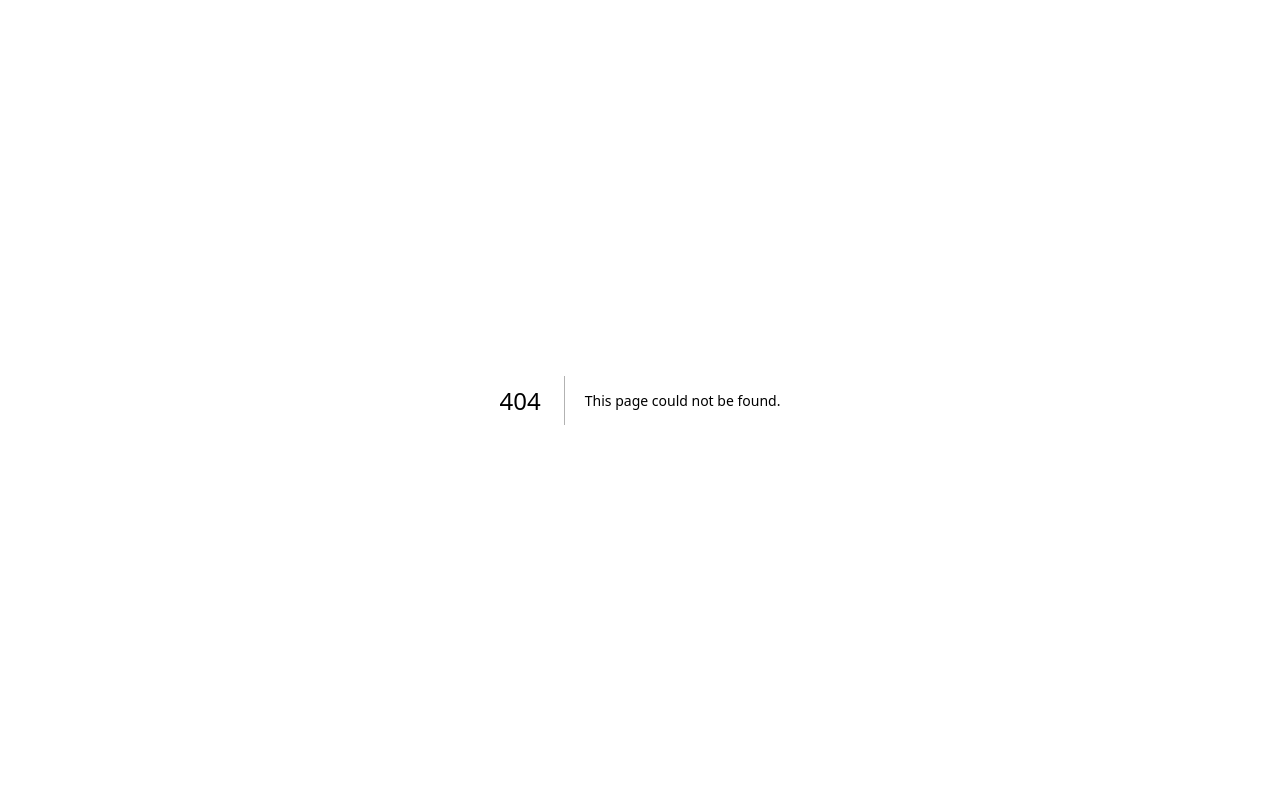
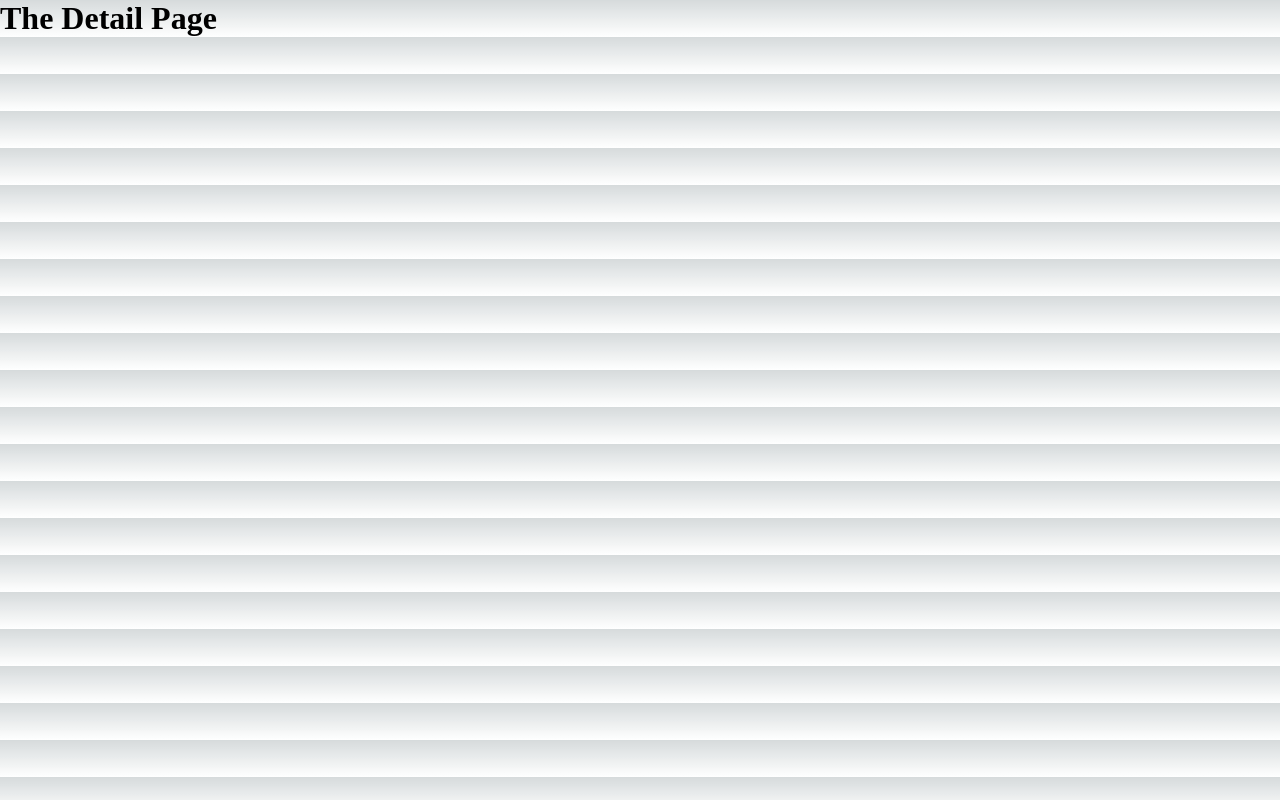
Before and after one commit to abhimax/next-js-meetups-app, a Next.js app: page /news/something-important in a window 1280 px wide. Before the commit this address had no page. Built offline with nearby package versions, Linux system fonts and the light colour scheme.

Commit message:
feat: add nested page

```diff
--- /dev/null
+++ b/pages/news/something-important.js
@@ -0,0 +1,5 @@
+function DetailPage() {
+    return <h1>The Detail Page</h1>
+  }
+
+  export default DetailPage;
```
Also changed, not shown: pages/news/index.js (renamed from pages/news.js).
